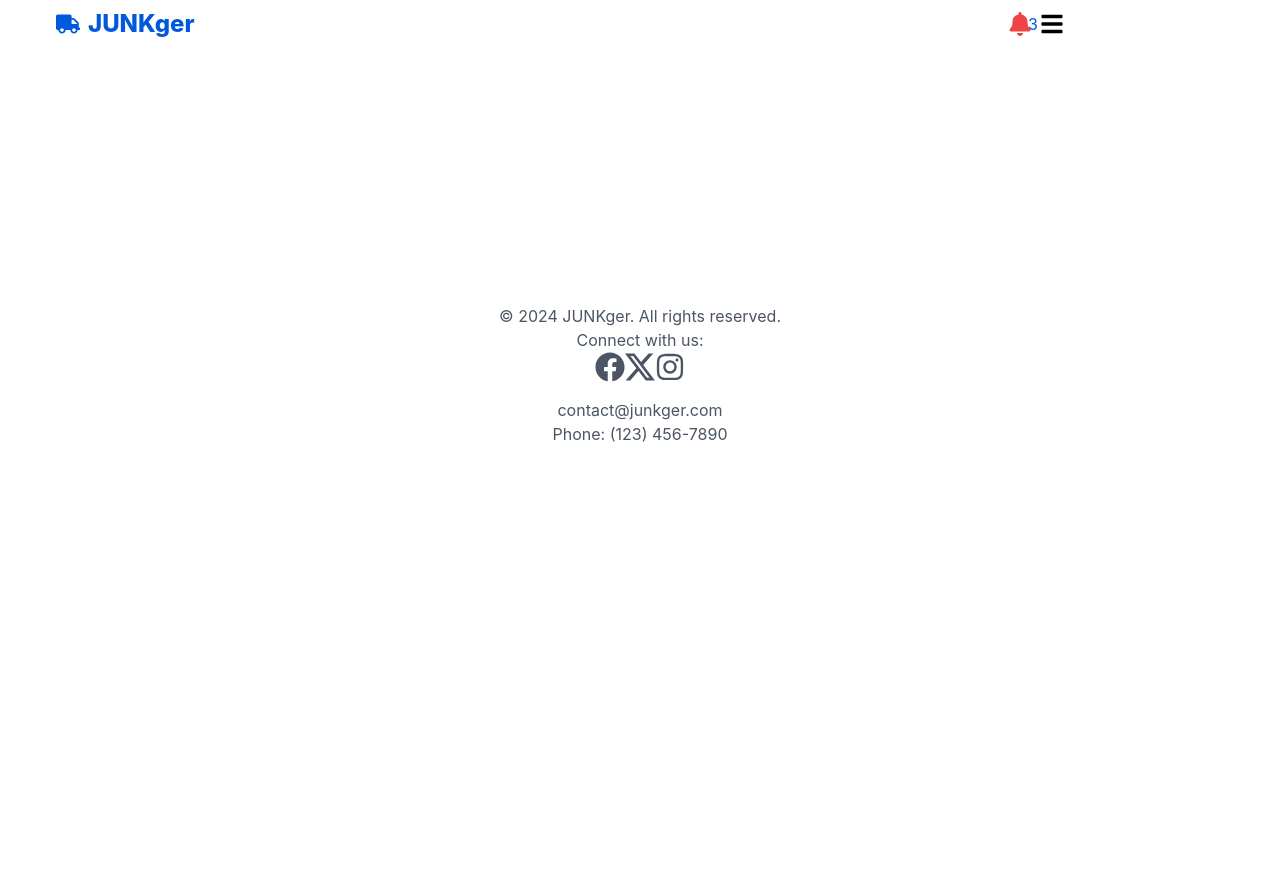
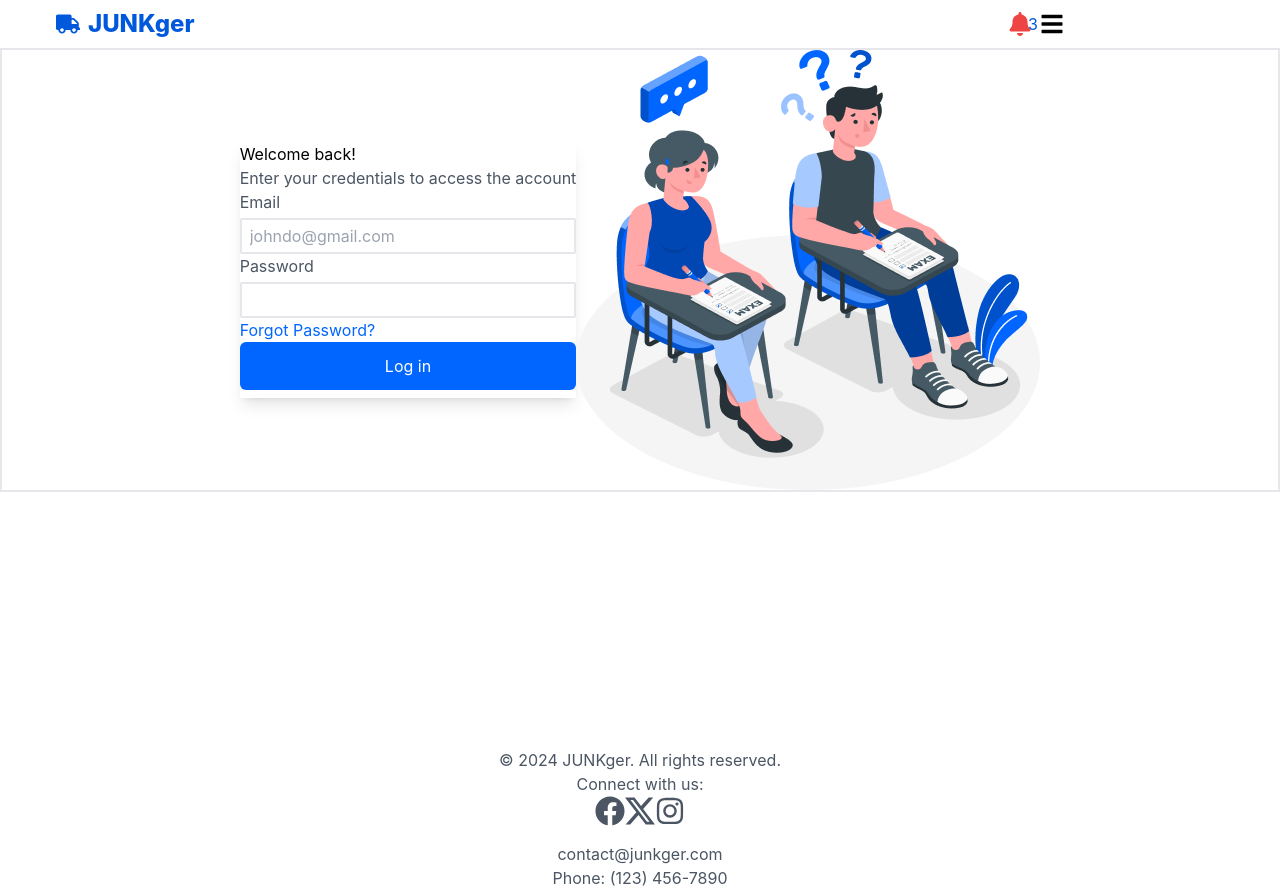
Before and after one commit to SpandanNepal/JunkManagementSolution, a React (Create React App) app in the folder client/: page / in a window 1280 px wide. Before the commit the page ends 800 px from the top, so only its background shows below. Built offline with nearby package versions, Linux system fonts and the light colour scheme.

Commit message:
add login as default

```diff
--- a/client/src/Routes.tsx
+++ b/client/src/Routes.tsx
@@ -25,7 +25,7 @@
     <Routes>
       <Route path="/selectuser" element={<SelectUser />} />
       <Route path="/dashboard" element={<CustomerHomepage />} />
-      <Route path="/login" element={<Login />} />
+      <Route path="/*" element={<Login />} />
       <Route path="/vendorsignup" element={<VendorSignUp />} />
       <Route path="/customersignup" element={<CustomerSignUp />} />
       <Route path="/junkdescriptionform" element={<JunkDescriptionForm />} />
```
